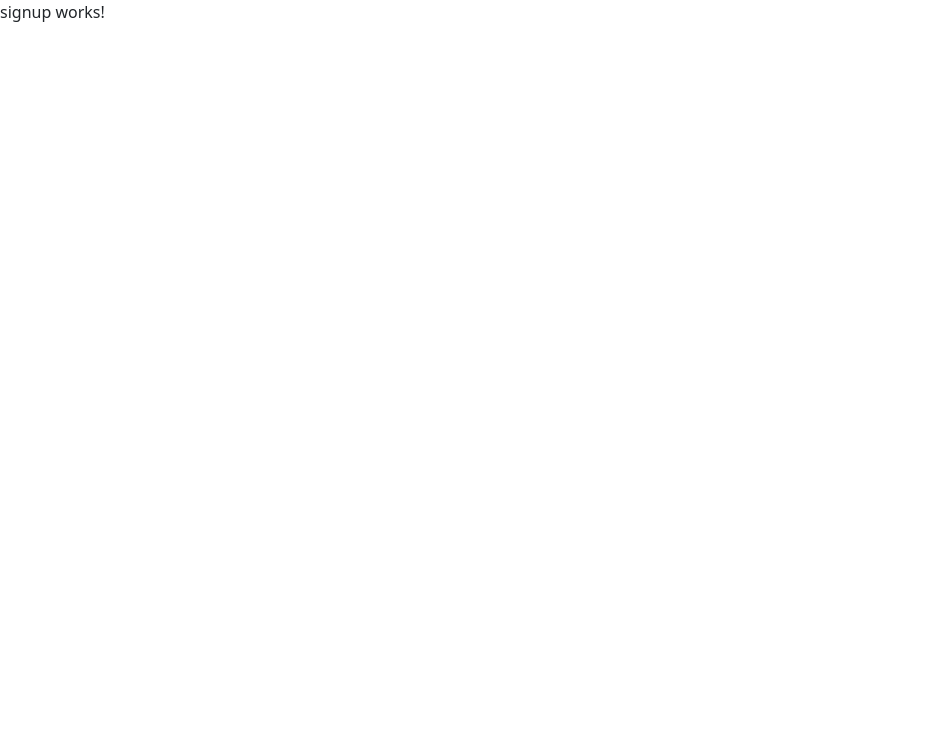
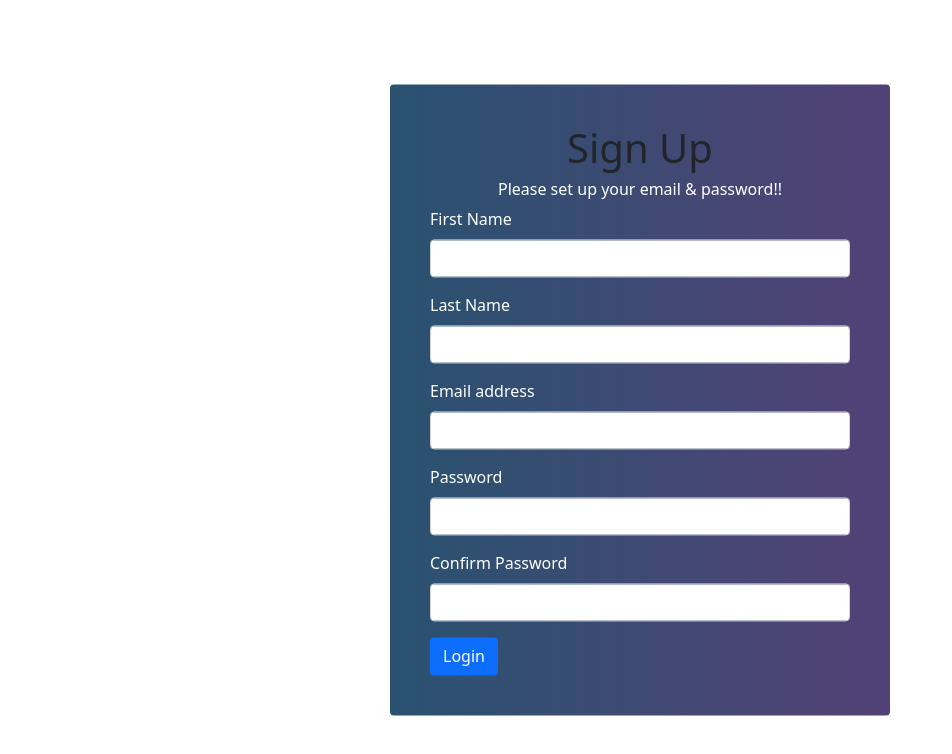
Before and after one commit to SavvyXavi/AngularCrud, an Angular app: page /signup in a window 1280 px wide. Shown: the top 754 px of the page, without its empty margins (0-952 px from the left). Built offline with nearby package versions, Linux system fonts and the light colour scheme.

Commit message:
sign up page created

```diff
--- a/src/app/login/login.component.html
+++ b/src/app/login/login.component.html
@@ -8,15 +8,14 @@
                 </div>
                 <form>
                     <div class="mb-3">
-                        <label for="exampleInputEmail1" class="form-label">Email address</label>
-                        <input type="email" class="form-control" id="exampleInputEmail1" aria-describedby="emailHelp">
-                        <div id="emailHelp" class="form-text">We'll never share your email with anyone else.</div>
-                      </div>
-                      <div class="mb-3">
-                        <label for="exampleInputPassword1" class="form-label">Password</label>
-                        <input type="password" class="form-control" id="exampleInputPassword1">
-                      </div>
-                      <button type="submit" class="btn btn-primary">Login</button>
+                        <label for="email" class="form-label">Email address</label>
+                        <input type="email" class="form-control" id="email">
+                    </div>
+                    <div class="mb-3">
+                        <label for="password" class="form-label">Password</label>
+                        <input type="password" class="form-control" id="password">
+                    </div>
+                    <button type="submit" class="btn btn-primary">Login</button>
                 </form>
             </div>
         </div>
--- a/src/app/signup/signup.component.css
+++ b/src/app/signup/signup.component.css
@@ -0,0 +1,19 @@
+.card {
+    border: none;
+    width: 500px;
+    padding: 40px;
+    position:absolute;
+    top: 50%;
+    left: 50%;
+    transform: translate(-50%, -50%);
+    background: hsla(205, 46%, 30%, 1);
+    background: linear-gradient(90deg, hsla(205, 46%, 30%, 1) 0%, hsla(260, 29%, 36%, 1) 100%)
+}
+
+.card label h1, h6 {
+    color: #fff;
+}
+
+label {
+    color:#fff;
+}
--- a/src/app/signup/signup.component.html
+++ b/src/app/signup/signup.component.html
@@ -1 +1,35 @@
-<p>signup works!</p>
+<div class="container">
+    <div class="row">
+        <div class="col-md-6">
+            <div class="card">
+                <div class="text-center">
+                    <h1>Sign Up</h1>
+                    <h6>Please set up your email & password!!</h6>
+                </div>
+                <form>
+                    <div class="mb-3">
+                        <label for="firstName" class="form-label">First Name</label>
+                        <input type="text" class="form-control" id="firstName">
+                    </div>
+                    <div class="mb-3">
+                        <label for="lastName" class="form-label">Last Name</label>
+                        <input type="text" class="form-control" id="lastName">
+                    </div>
+                    <div class="mb-3">
+                        <label for="email" class="form-label">Email address</label>
+                        <input type="email" class="form-control" id="email">
+                    </div>
+                    <div class="mb-3">
+                        <label for="password" class="form-label">Password</label>
+                        <input type="password" class="form-control" id="password">
+                    </div>
+                    <div class="mb-3">
+                        <label for="confirmPassword" class="form-label">Confirm Password</label>
+                        <input type="password" class="form-control" id="confirmPassword">
+                    </div>
+                    <button type="submit" class="btn btn-primary">Login</button>
+                </form>
+            </div>
+        </div>
+    </div>
+</div>
```
